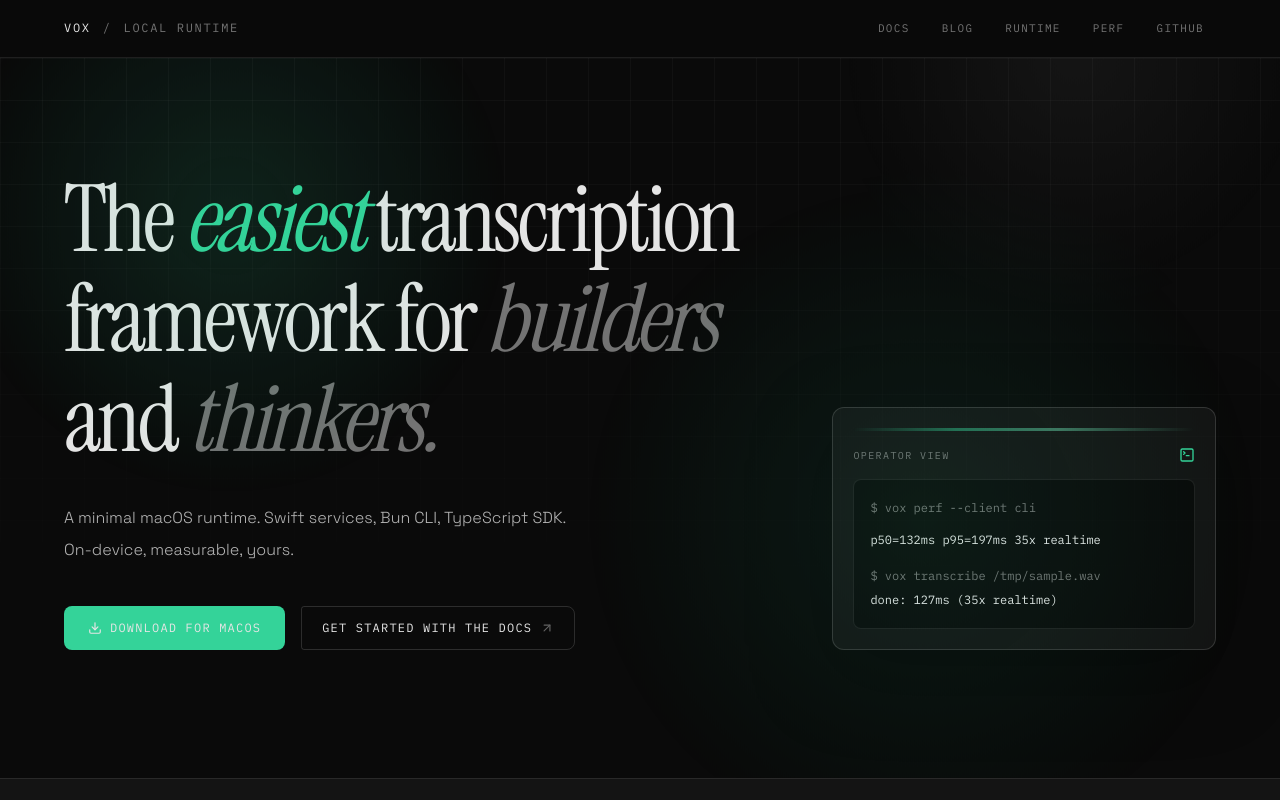
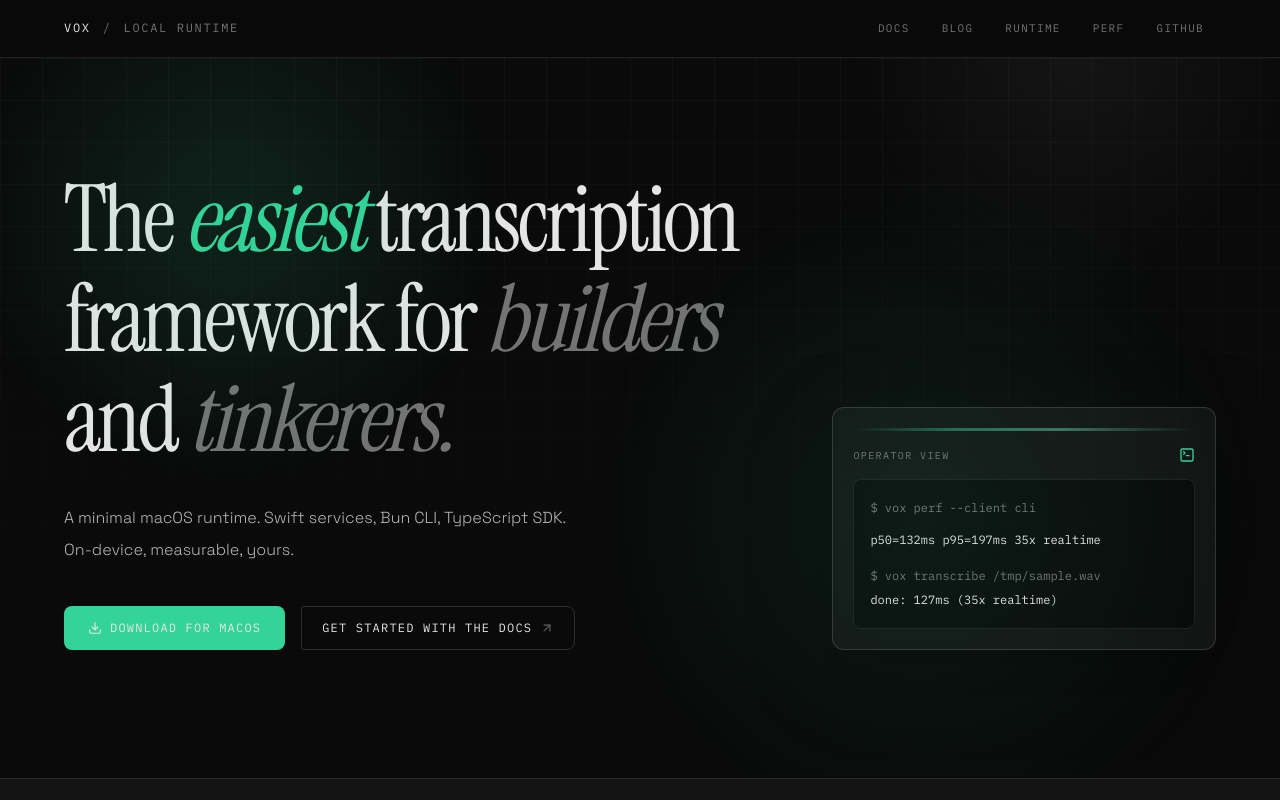
Before and after one commit to arach/vox, a Next.js app in the folder site/: page / in a window 1280 px wide. Shown: the top 800 px of the page. Built offline with nearby package versions, Linux system fonts and the light colour scheme; no server answers.

Commit message:
✏️ Change tagline back to tinkerers

```diff
--- a/site/app/page.tsx
+++ b/site/app/page.tsx
@@ -67,7 +67,7 @@
           <div className="grid gap-12 py-12 lg:grid-cols-[1.3fr_0.7fr] lg:items-end lg:gap-14">
             <div>
               <h1 className="max-w-[18ch] overflow-visible font-display text-4xl leading-[1.08] tracking-[-0.04em] sm:text-6xl lg:text-[5.8rem]">
-                The <em className="text-emerald">easiest</em> transcription framework for <em className="text-muted">builders</em> and <em className="text-muted">thinkers.</em>
+                The <em className="text-emerald">easiest</em> transcription framework for <em className="text-muted">builders</em> and <em className="text-muted">tinkerers.</em>
               </h1>
               <p className="mt-8 max-w-lg text-base leading-8 text-secondary">
                 A minimal macOS runtime. Swift services, Bun CLI, TypeScript SDK. On-device, measurable, yours.
```
Also changed, not shown: 1 other file (tests, documents, lock files or other folders).
